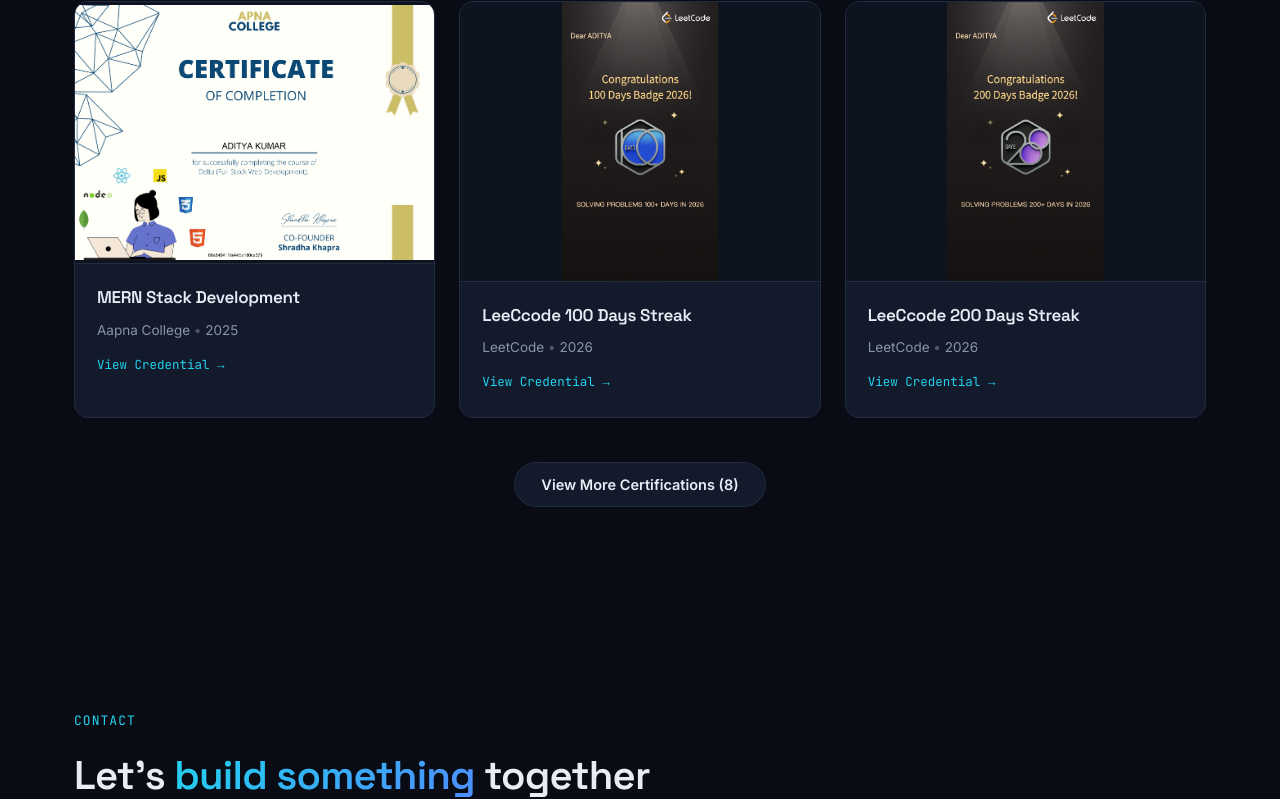
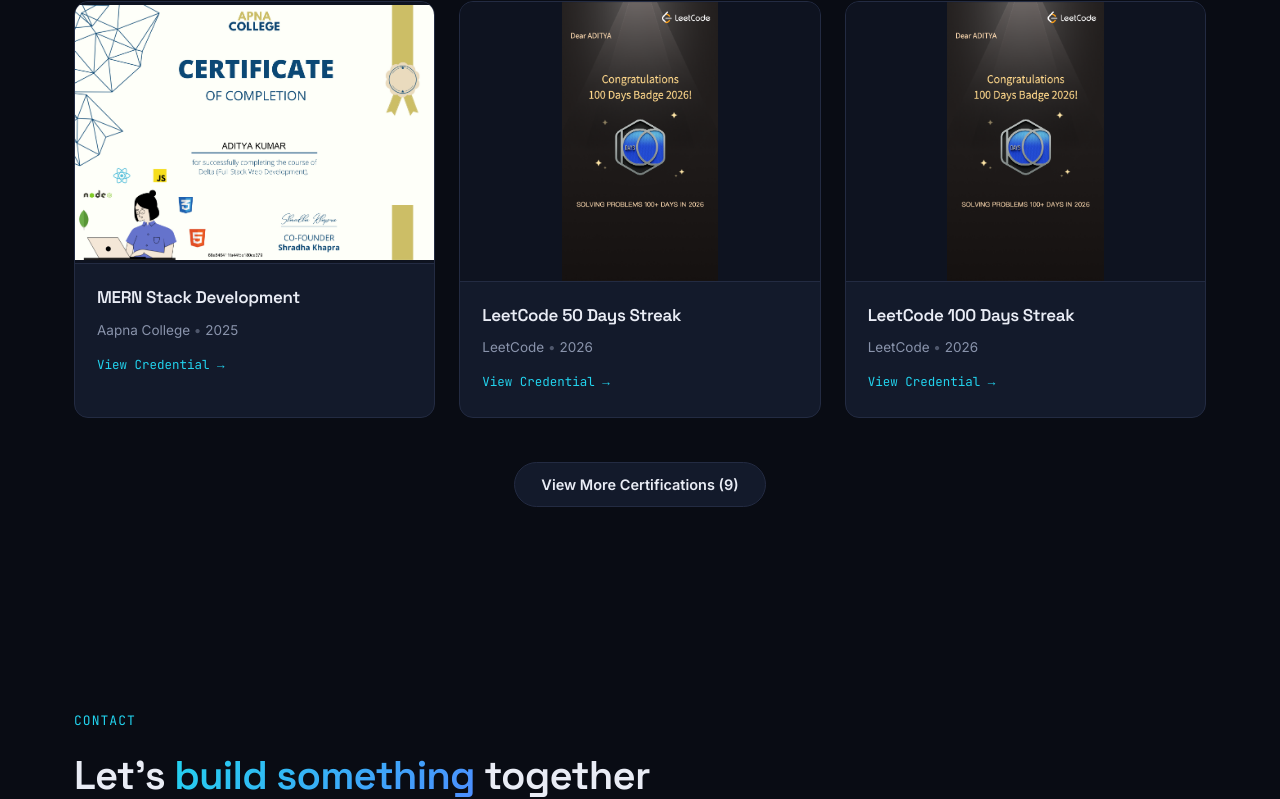
Before and after one commit to aditya-dev-404/MyPortfolio, a React (Vite) app: page / in a window 1280 px wide. Shown: the part 3744-4543 px from the top of the page. Built offline with nearby package versions, Linux system fonts and the light colour scheme.

Commit message:
added achievements

```diff
--- a/src/data/portfolioData.js
+++ b/src/data/portfolioData.js
@@ -154,6 +154,7 @@
 import SigmaWebDev from '../assets/tech/SigmaWebDev.jpg';
 import lc from '../assets/tech/leetcode100days.png';
 import lc1 from '../assets/tech/Leetcode200.png';
+import lc2 from '../assets/tech/leetcode50.png';
 import cert2 from '../assets/tech/MsOfficeCert.jpg'
 import cert3 from '../assets/tech/gameOfCodes.jpg'
 import cert4 from '../assets/tech/AdvRoboticsIot.jpg'
@@ -163,23 +164,31 @@
 import cert8 from '../assets/tech/techQuiz.jpg'
 export const certifications = [
   {
-    id: 1,
+    id: 4,
     title: "MERN Stack Development",
     issuer: "Aapna College",
     date: "2025",
     image: SigmaWebDev,
     credentialLink: "https://www.linkedin.com/in/aditya-kumar-787103290/recent-activity/all/",
   },
+    {
+    id: 3,
+    title: "LeetCode 50 Days Streak",
+    issuer: "LeetCode",
+    date: "2026",
+    image: lc,
+    credentialLink: "https://leetcode.com/medal/?showImg=0&id=10664454&isLevel=false",
+  },
   {
     id: 2,
-    title: "LeeCcode 100 Days Streak",
+    title: "LeetCode 100 Days Streak",
     issuer: "LeetCode",
     date: "2026",
     image: lc,
     credentialLink: "https://www.linkedin.com/posts/aditya-kumar-787103290_leetcode-dsa-100daysofcode-activity-7457708063991418880-uMH6?utm_source=share&utm_medium=member_desktop&rcm=ACoAAEZ-pJcBZGZH5koFmmdnUtfxvCtjQfJtYnA",
   },
   {
-    id: 3,
+    id: 1,
     title: "LeeCcode 200 Days Streak",
     issuer: "LeetCode",
     date: "2026",
@@ -187,7 +196,7 @@
     credentialLink: "https://www.linkedin.com/posts/aditya-kumar-787103290_leetcode-dsa-100daysofcode-activity-7457708063991418880-uMH6?utm_source=share&utm_medium=member_desktop&rcm=ACoAAEZ-pJcBZGZH5koFmmdnUtfxvCtjQfJtYnA",
   },
   {
-    id: 4,
+    id: 5,
     title: "Data Structures and Algorithms",
     issuer: "Aapna College",
     date: "2026",
@@ -195,7 +204,7 @@
     credentialLink: "https://www.linkedin.com/in/aditya-kumar-787103290/recent-activity/all/",
   },
   {
-    id: 5,
+    id: 6,
     title: "Advanced Robotics Iot",
     issuer: "IEC College",
     date: "2026",
@@ -203,7 +212,7 @@
     credentialLink: "",
   },
   {
-    id: 6,
+    id: 7,
     title: "Game of Codes",
     issuer: "IEC College COE",
     date: "2026",
@@ -211,7 +220,7 @@
     credentialLink: "",
   },
   {
-    id: 7,
+    id: 8,
     title: "Ms Office Certifications",
     issuer: "IEC College COE",
     date: "2026",
@@ -219,7 +228,7 @@
     credentialLink: "",
   },
   {
-    id: 8,
+    id: 9,
     title: "Power Bi",
     issuer: "IEC College COE",
     date: "2026",
@@ -227,7 +236,7 @@
     credentialLink: "",
   },
   {
-    id: 9,
+    id: 10,
     title: "Robotics Using Aurdino Uno",
     issuer: "IEC College COE",
     date: "2026",
@@ -235,7 +244,7 @@
     credentialLink: "",
   },
   {
-    id: 10,
+    id: 11,
     title: "Merit Scholarship Certificate",
     issuer: "IEC College",
     date: "2026",
@@ -243,7 +252,7 @@
     credentialLink: "",
   },
   {
-    id: 11,
+    id: 12,
     title: "Tech Quiz",
     issuer: "IEC Coding Club (Tech Mania)",
     date: "2026",
```
Also changed, not shown: src/assets/tech/leetcode50.png (added).
